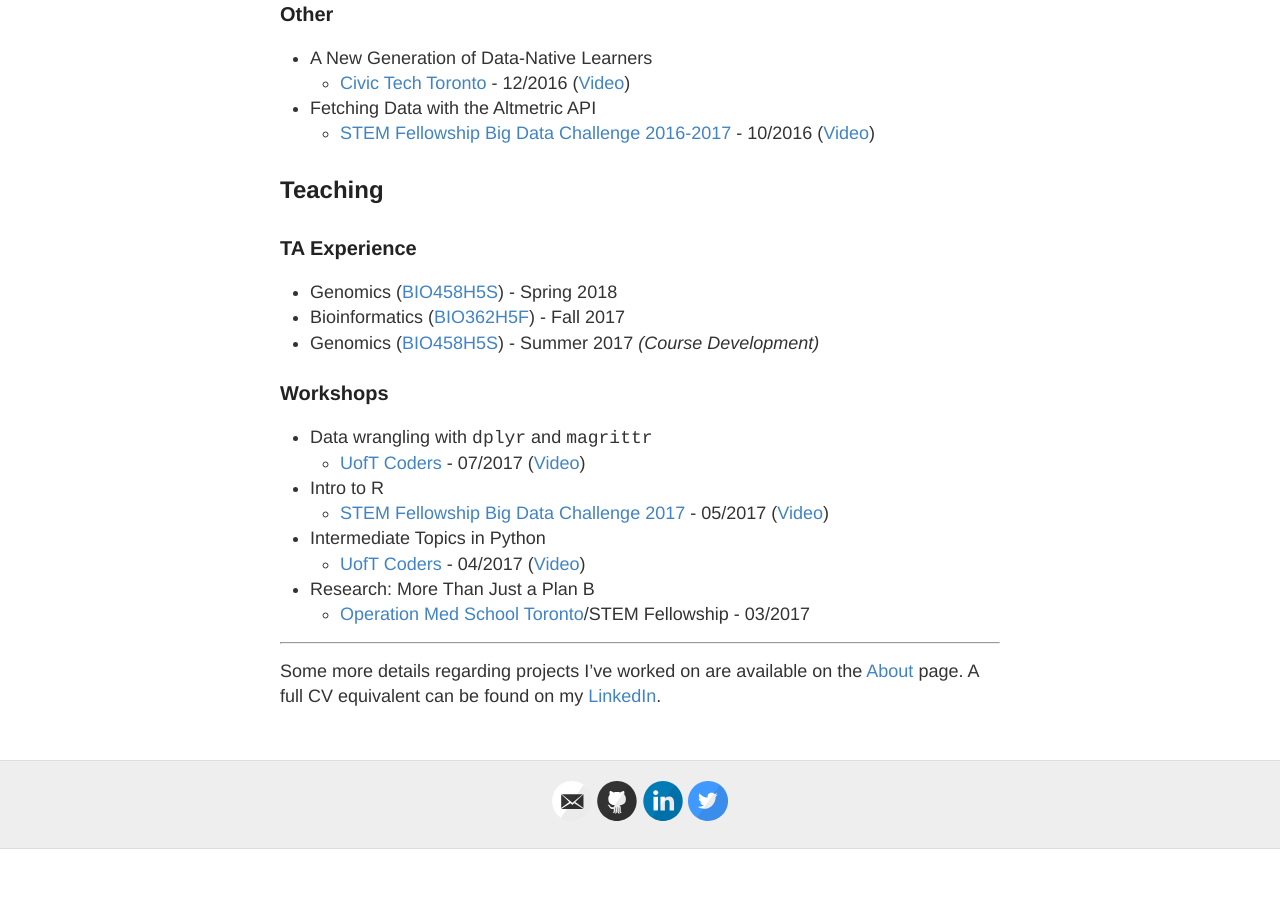
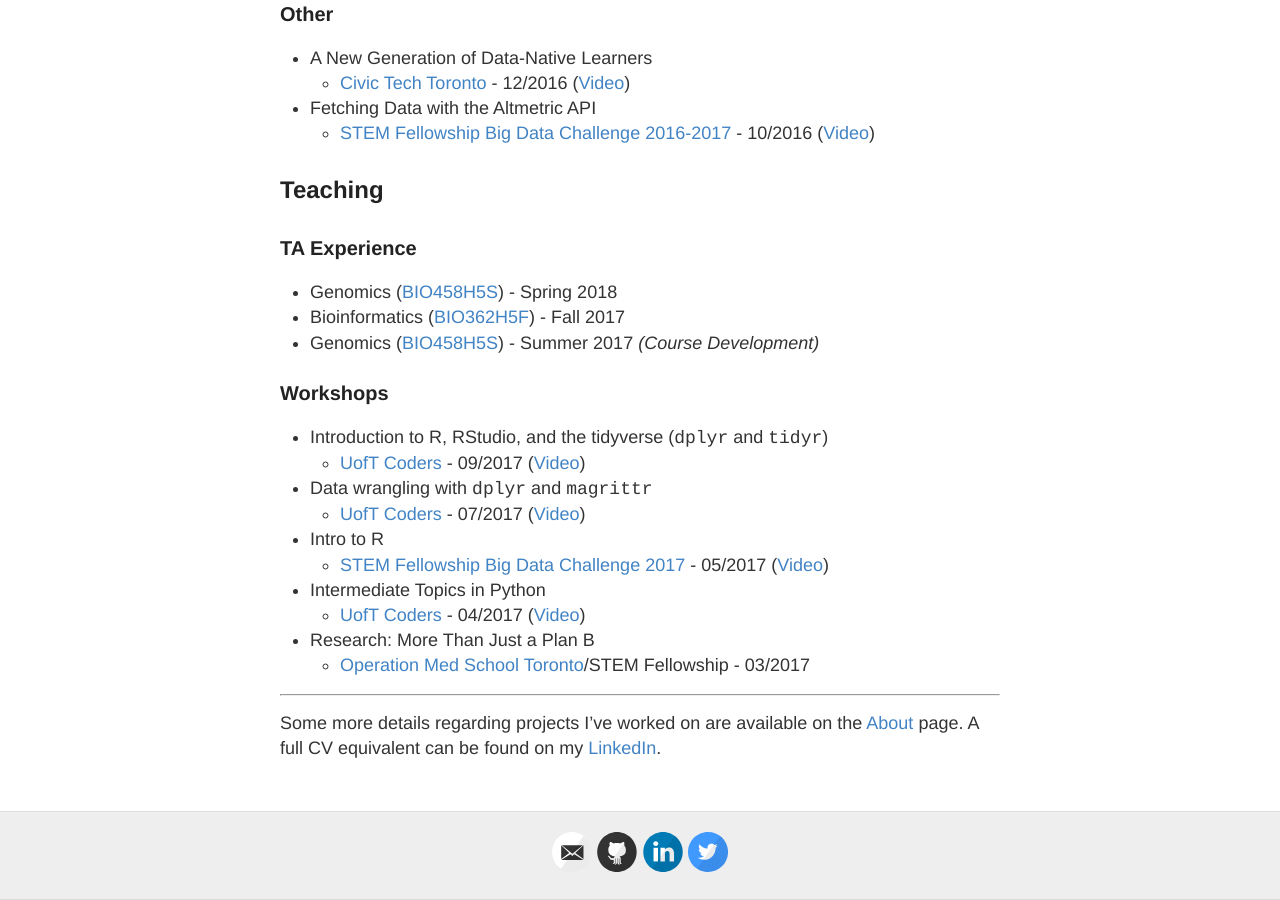
Before and after one commit to aays/site_old, a Jekyll site: the page built from cv.md, in a window 1280 px wide and 900 px high, scrolled down 1504 px. Built offline with Jekyll 4.4.1, drawn with Linux system fonts in a browser that asks for light colours; before the commit the page ends 2353 px from its top, so only the background shows below that.

Commit message:
Update cv.md

```diff
--- a/cv.md
+++ b/cv.md
@@ -53,8 +53,10 @@ Arocha Rosete Y, Morales-Lizcano NP, **Hasan A**, Yoshioka K, Moeder W, Michelut
 
 ### Workshops
 
+- Introduction to R, RStudio, and the tidyverse (`dplyr` and `tidyr`)
+    - [UofT Coders](uoftcoders.github.io) - 09/2017 ([Video](https://www.youtube.com/watch?v=b74V54VFL98&feature=youtu.be))
 - Data wrangling with `dplyr` and `magrittr`
-    -  [UofT Coders](uoftcoders.github.io) - 07/2017 ([Video](https://www.youtube.com/watch?v=qO4ZXzyiulM))
+    - [UofT Coders](uoftcoders.github.io) - 07/2017 ([Video](https://www.youtube.com/watch?v=qO4ZXzyiulM))
 - Intro to R
     - [STEM Fellowship Big Data Challenge 2017](https://bigdatachallenge.github.io) - 05/2017 ([Video](https://www.youtube.com/watch?v=z_irkhAErvc))
 - Intermediate Topics in Python
@@ -62,7 +64,6 @@ Arocha Rosete Y, Morales-Lizcano NP, **Hasan A**, Yoshioka K, Moeder W, Michelut
 - Research: More Than Just a Plan B
     - [Operation Med School Toronto](http://operationmedschool.com/toronto/)/STEM Fellowship - 03/2017
 
-
 ---
 
 Some more details regarding projects I've worked on are available on the [About](/about) page. A full CV equivalent can be found on my [LinkedIn](https://www.linkedin.com/in/ahmedrhasan/).
```
